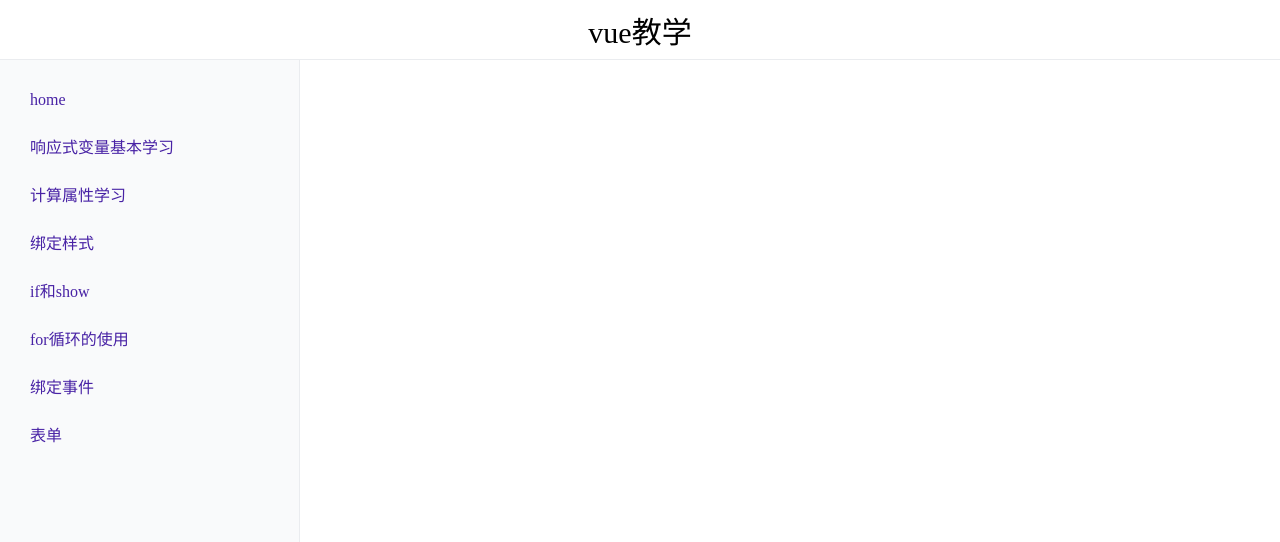
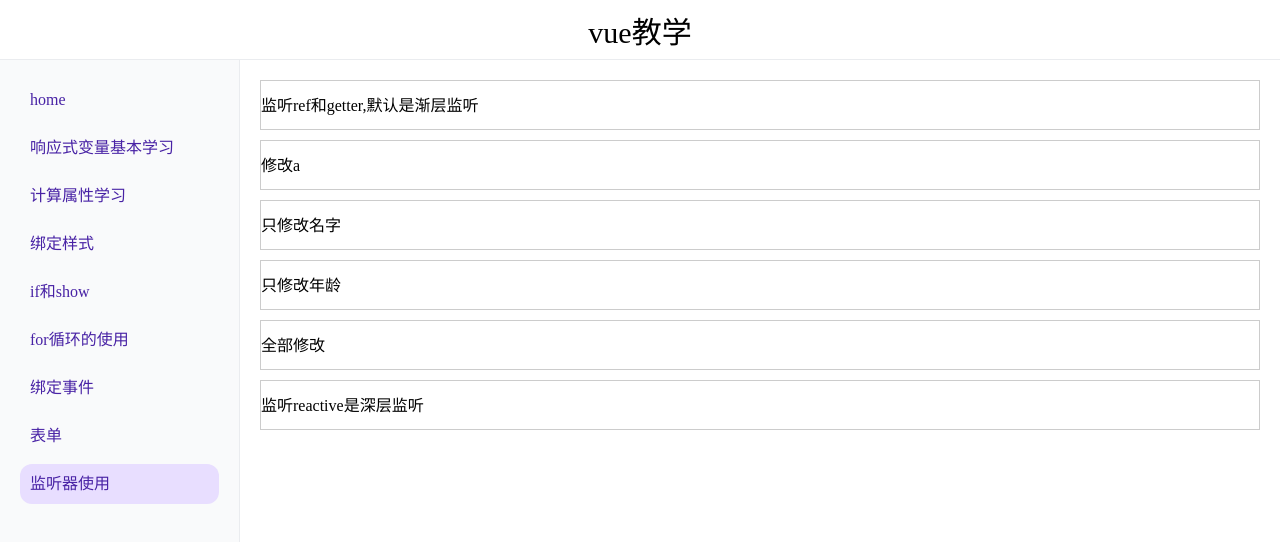
Before and after one commit to myshine63/vue-teach, a Vue app: page /watch in a window 1280 px wide. Shown: the top 542 px of the page. Built offline with nearby package versions, Linux system fonts and the light colour scheme.

Commit message:
feat: 添加监听器

```diff
--- a/src/components/RouteList.vue
+++ b/src/components/RouteList.vue
@@ -33,6 +33,10 @@ const linkList = ref([
   {
     path: '/form',
     name: '表单',
+  },
+  {
+    path: '/watch',
+    name: '监听器使用',
   },
 ])
 </script>
--- a/src/pages/FormPage.vue
+++ b/src/pages/FormPage.vue
@@ -6,15 +6,10 @@ const a = ref('')
 
 <template>
 <div class="container">
-  <div>
-    <label>a is {{a}}<input type="text" v-model="a"></label>
-  </div>
-  <div>
-    <label>a is {{a}}<input type="text" v-model="a"></label>
-  </div>
 </div>
 </template>
 
 <style scoped lang="scss">
 
 </style>
+·
--- /dev/null
+++ b/src/pages/WatchPage.vue
@@ -0,0 +1,76 @@
+<script setup>
+/**
+ * 如果传入的是ref，或者getter函数，是浅层监听。只会在ref.value或者getter函数的返回值变化的时候触发，
+ * 如果需要转成深层监听需要添加{deep:true}
+ * 如果传入的是reactive,是深层监听。
+ * 默认只有在数据源发生变化的时候，执行回调。立即执行 {immediate:true}
+ * 监听器也是异步执行，当状态变化后不会立即执行。执行时机是在父组件实例更新之后，当前组件dom更新之前被调用
+ * {flush:post},在dom更新之后执行回调。
+ */
+
+import { ref, watch, watchEffect } from 'vue'
+
+const a = ref(0)
+const b = ref({
+  name: 'tom',
+  age: 15,
+})
+const f = () => {
+  a.value++
+}
+const f1 = () => {
+  b.value.name = 'jerry' + Date.now()
+}
+const f2 = () => {
+  b.value.age++
+}
+const f3 = () => {
+  b.value = {
+    name: 'spike',
+    age: 15,
+  }
+}
+watch(a, (value) => {
+  console.log(a.value, 1111)
+})
+watch(
+  () => b.value.name,
+  (value) => {
+    console.log(b.value, 3333)
+    console.log(value, 3333)
+  },
+)
+watch(b, (value) => {
+  console.log(b.value, 4444)
+  console.log(value, 4444)
+})
+
+// watchEffect,可以自动监听变化，但是如果存在异步，则自会监听第一个异步之前的响应式变化.并且监听模式和watch一样
+// watchPostEffect,在dom更新之后调用回调
+const f4 = ()=>{
+  return new Promise(resolve => setTimeout(resolve, 1000))
+};
+
+watchEffect(async ()=>{
+  console.log(b.value)
+  await f4();
+  console.log(a.value)
+})
+
+// watch和watchEffect函数返回值是一个函数，可以利用这个函数清理掉监听。
+// vue会清理掉顶层创建的监听器，其他情况下监听器需要自己手动销毁
+
+</script>
+
+<template>
+  <div class="container">
+    <div>监听ref和getter,默认是渐层监听</div>
+    <div @click="f">修改a</div>
+    <div @click="f1">只修改名字</div>
+    <div @click="f2">只修改年龄</div>
+    <div @click="f3">全部修改</div>
+    <div>监听reactive是深层监听</div>
+  </div>
+</template>
+
+<style scoped lang="scss"></style>
--- a/src/router/index.js
+++ b/src/router/index.js
@@ -44,6 +44,11 @@ const router = createRouter({
       name: 'formPage',
       component: () => import('@/pages/FormPage.vue'),
     },
+    {
+      path: '/watch',
+      name: 'watchPage',
+      component: () => import('@/pages/WatchPage.vue'),
+    },
   ],
 })
 
```
